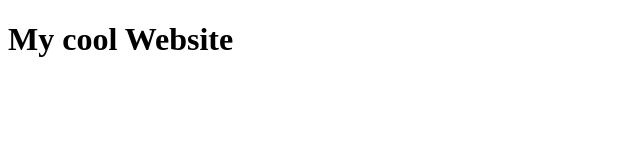
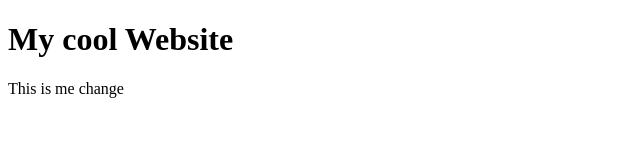
Before and after one commit to Dempd/Frontend_52, a plain HTML site: page index.html in a window 1280 px wide. Shown: the whole page, without its empty margins (0-640 px from the left). Drawn offline with Linux system fonts and the light colour scheme.

Commit message:
add div to the site

```diff
--- a/index.html
+++ b/index.html
@@ -8,5 +8,6 @@
 </head>
 <body>
     <h1>My cool Website</h1>
+    <div>This is me change</div>
 </body>
 </html>
```
